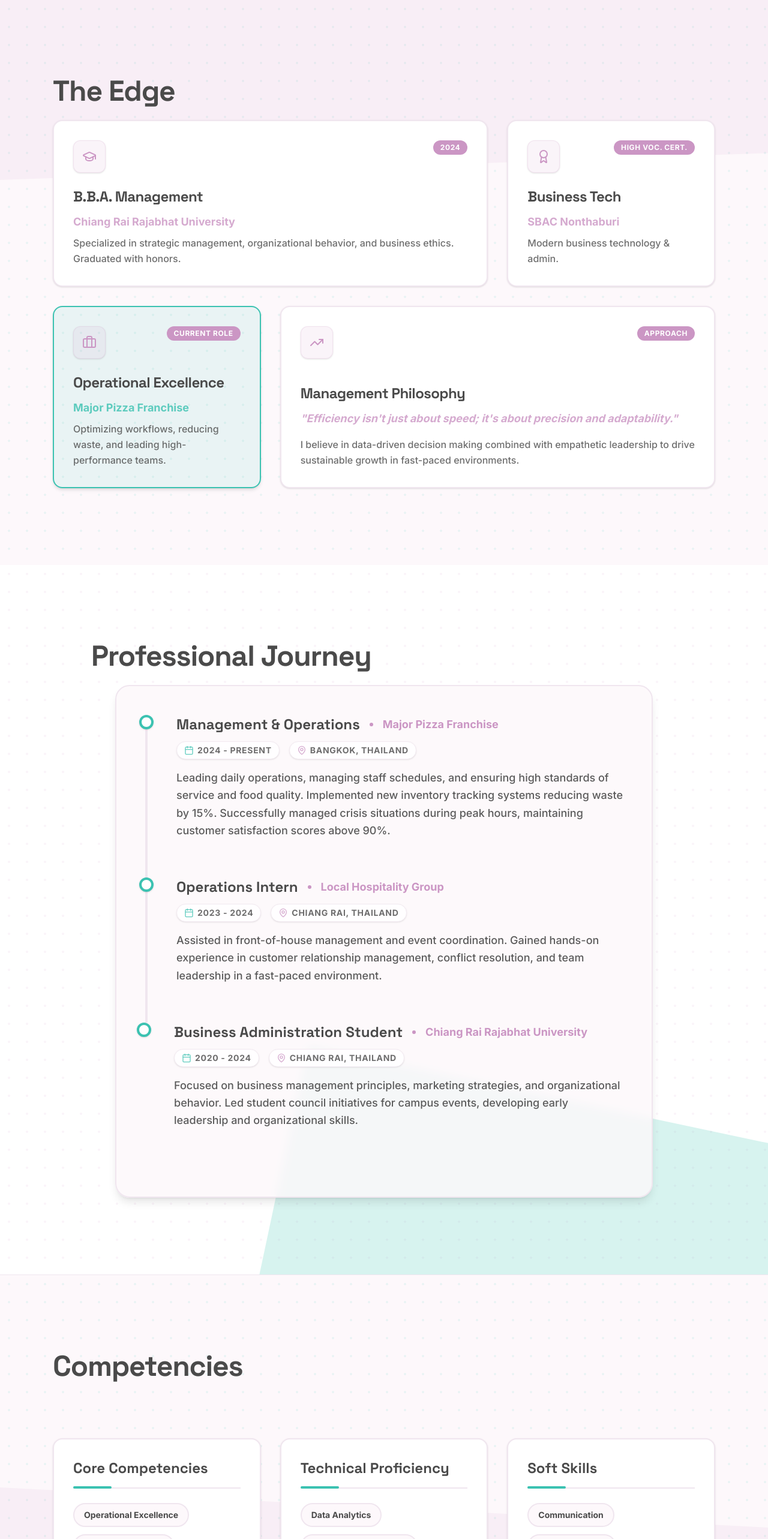
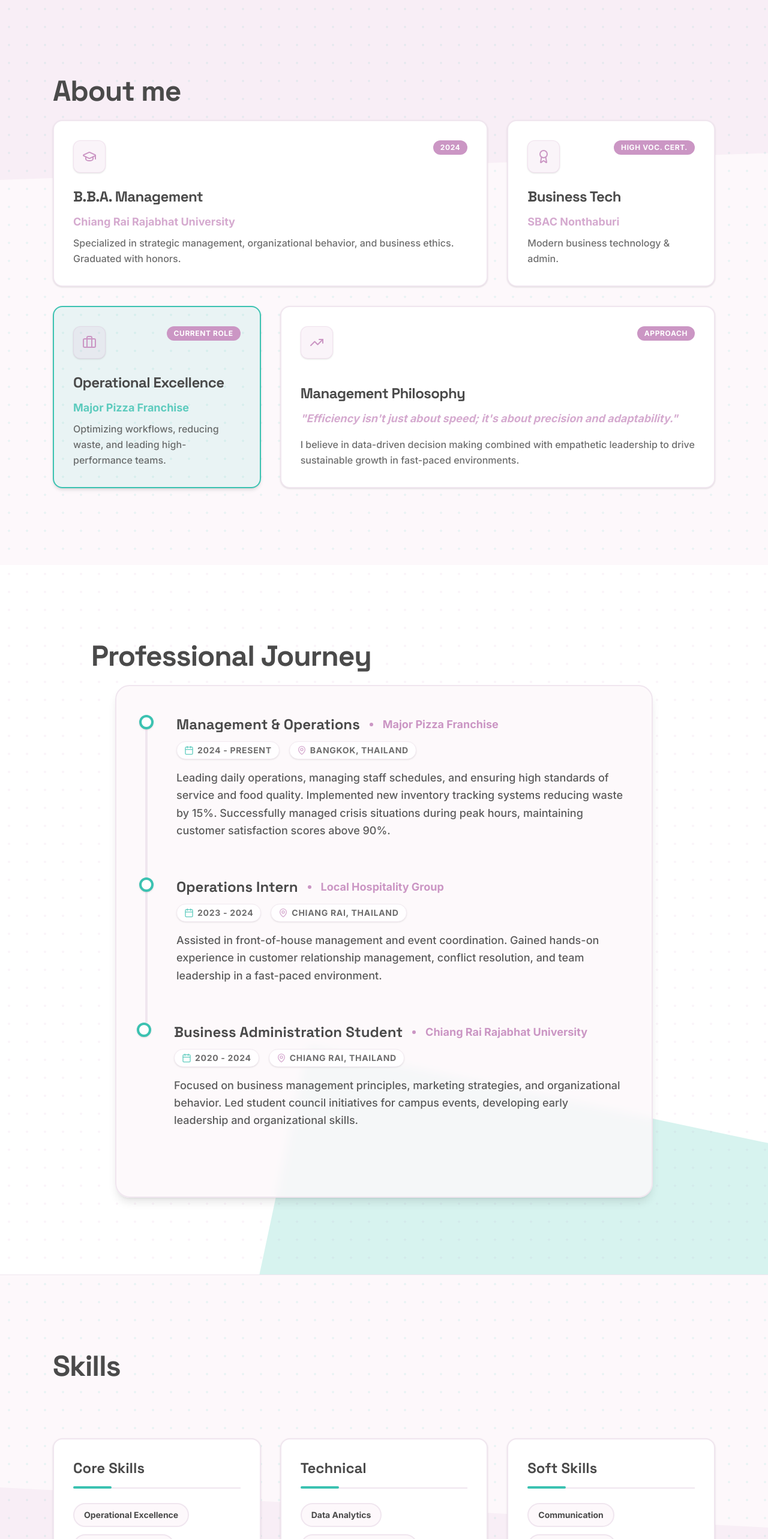
Before and after one commit to jirawatins/Napat-Tianthongtaworn, a React (Vite) app: page / in a window 1280 px wide. Shown: the part 800-3366 px from the top of the page at 60% size. Built offline with nearby package versions, Linux system fonts and the light colour scheme.

Commit message:
Edit details

```diff
--- a/src/components/About.tsx
+++ b/src/components/About.tsx
@@ -36,7 +36,7 @@ export default function About() {
 
       <div className="container px-4 md:px-6 mx-auto max-w-6xl relative z-10">
         <h2 className="text-4xl md:text-5xl font-bold mb-6 text-[var(--color-primary)] tracking-tight">
-          The Edge
+          About me
         </h2>
 
         <motion.div
--- a/src/components/Contact.tsx
+++ b/src/components/Contact.tsx
@@ -168,9 +168,6 @@ export default function Contact() {
                 <Button variant="outline" size="lg" className="rounded-full w-14 h-14 p-0 flex items-center justify-center border-2 border-[var(--color-border)] text-[var(--color-text-primary)] hover:bg-[var(--color-primary)] hover:text-white hover:border-[var(--color-primary)] hover:scale-110 transition-all shadow-sm">
                   <Linkedin className="w-6 h-6" />
                 </Button>
-                <Button variant="outline" size="lg" className="rounded-full w-14 h-14 p-0 flex items-center justify-center border-2 border-[var(--color-border)] text-[var(--color-text-primary)] hover:bg-[var(--color-secondary)] hover:text-white hover:border-[var(--color-secondary)] hover:scale-110 transition-all shadow-sm">
-                  <Github className="w-6 h-6" />
-                </Button>
               </div>
             </motion.div>
           </motion.div>
--- a/src/components/Skills.tsx
+++ b/src/components/Skills.tsx
@@ -1,8 +1,8 @@
 import { motion } from 'motion/react';
 
 const skills = [
-  { category: "Core Competencies", items: ["Operational Excellence", "Crisis Management", "Team Leadership", "System Optimization", "Strategic Planning", "Process Improvement"] },
-  { category: "Technical Proficiency", items: ["Data Analytics", "Inventory Management", "POS Systems", "Financial Reporting", "Microsoft Office Suite", "CRM Software"] },
+  { category: "Core Skills", items: ["Operational Excellence", "Crisis Management", "Team Leadership", "System Optimization", "Strategic Planning", "Process Improvement"] },
+  { category: "Technical", items: ["Data Analytics", "Inventory Management", "POS Systems", "Financial Reporting", "Microsoft Office Suite", "CRM Software"] },
   { category: "Soft Skills", items: ["Communication", "Problem Solving", "Adaptability", "Customer Focus", "Emotional Intelligence", "Time Management"] }
 ];
 
@@ -15,7 +15,7 @@ export default function Skills() {
 
       <div className="container px-4 md:px-6 mx-auto max-w-6xl relative z-10">
         <h2 className="text-4xl md:text-5xl font-bold mb-6 text-[var(--color-primary)] tracking-tight">
-          Competencies
+          Skills
         </h2>
 
         <motion.div
```
